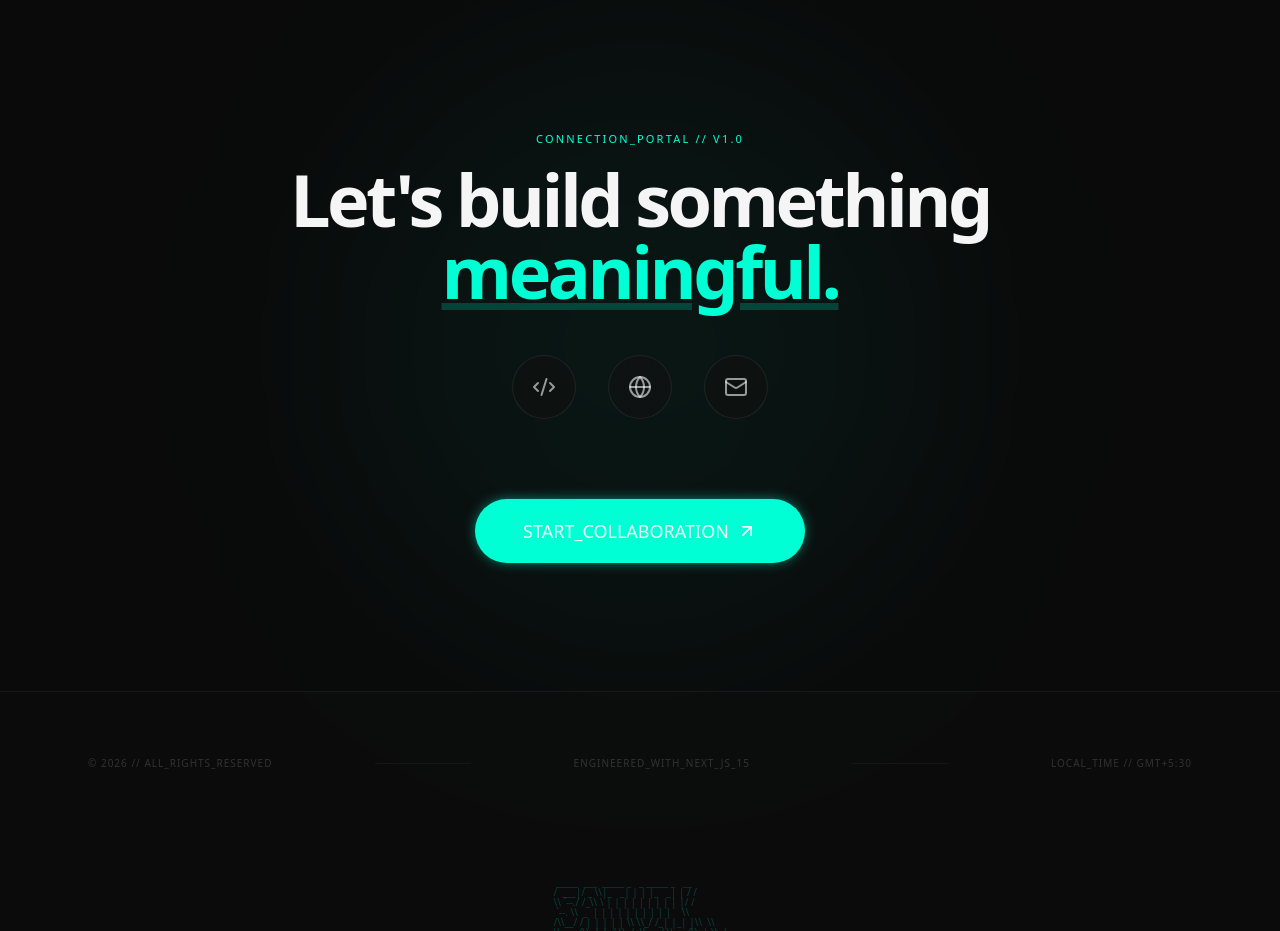
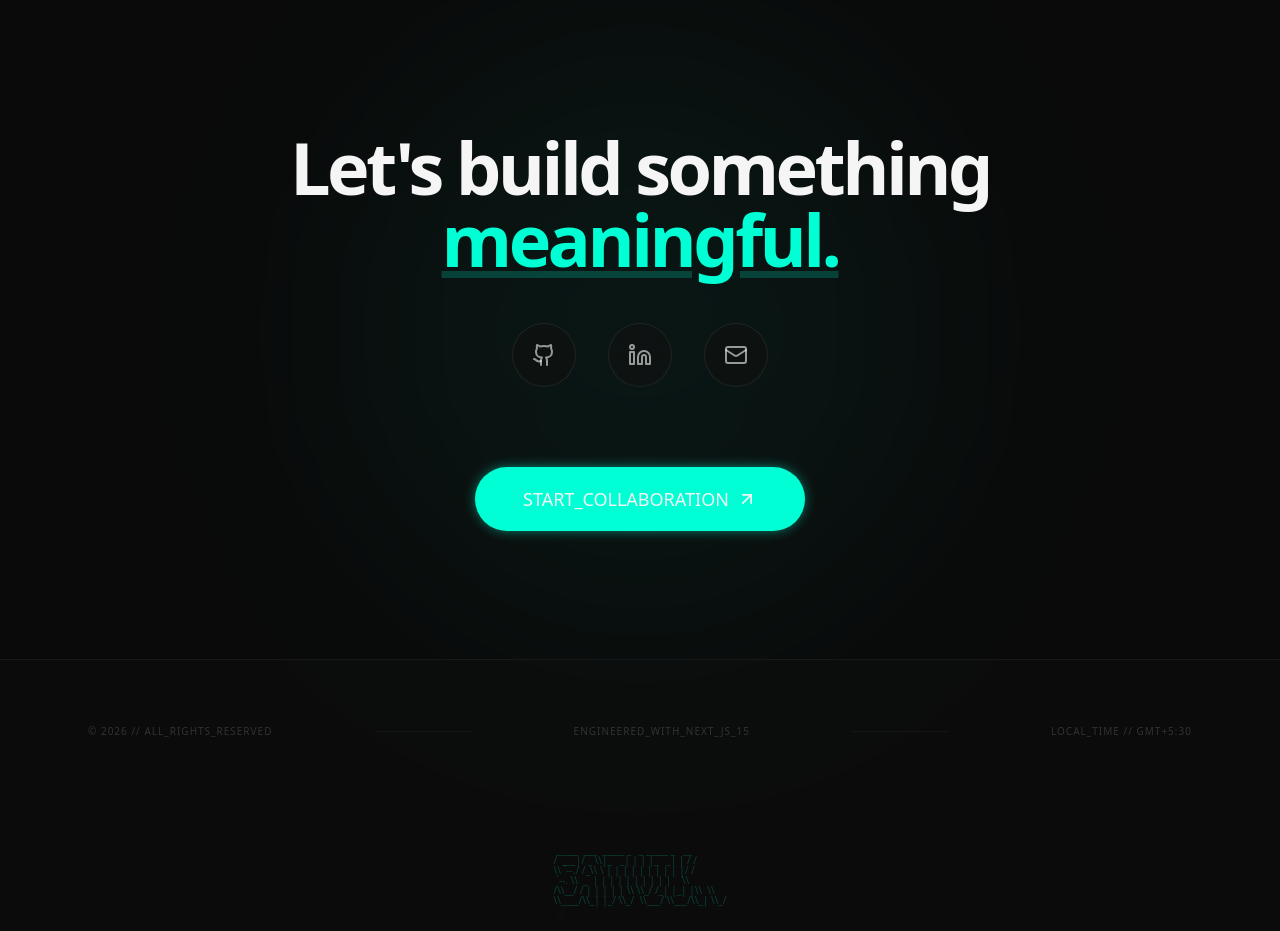
Before and after one commit to Satvik2Sharma/My-Portfolio, a Next.js app: page / in a window 1280 px wide. Shown: the part 7280-8211 px from the top of the page. Built offline with nearby package versions, Linux system fonts and the light colour scheme.

Commit message:
feat(contact): update social links, embed brand SVGs, and remove debug labels

```diff
--- a/sections/Contact.tsx
+++ b/sections/Contact.tsx
@@ -3,13 +3,50 @@
 import { Section } from "@/components/Section";
 import { Magnetic } from "@/components/ui/Magnetic";
 import { Button } from "@/components/ui/Button";
-import { Code2, Globe, Mail, ArrowUpRight } from "lucide-react";
+import { Mail, ArrowUpRight } from "lucide-react";
 import { motion } from "framer-motion";
 
+const GithubIcon = ({ size = 24 }: { size?: number }) => (
+  <svg
+    xmlns="http://www.w3.org/2000/svg"
+    width={size}
+    height={size}
+    viewBox="0 0 24 24"
+    fill="none"
+    stroke="currentColor"
+    strokeWidth="2"
+    strokeLinecap="round"
+    strokeLinejoin="round"
+    className="lucide lucide-github"
+  >
+    <path d="M15 22v-4a4.8 4.8 0 0 0-1-3.5c3 0 6-2 6-5.5.08-1.25-.27-2.48-1-3.5.28-1.15.28-2.35 0-3.5 0 0-1 0-3 1.5-2.64-.5-5.36-.5-8 0C6 2 5 2 5 2c-.3 1.15-.3 2.35 0 3.5A5.403 5.403 0 0 0 4 9c0 3.5 3 5.5 6 5.5-.39.49-.68 1.05-.85 1.65-.17.6-.22 1.23-.15 1.85v4" />
+    <path d="M9 18c-4.51 2-5-2-7-2" />
+  </svg>
+);
+
+const LinkedinIcon = ({ size = 24 }: { size?: number }) => (
+  <svg
+    xmlns="http://www.w3.org/2000/svg"
+    width={size}
+    height={size}
+    viewBox="0 0 24 24"
+    fill="none"
+    stroke="currentColor"
+    strokeWidth="2"
+    strokeLinecap="round"
+    strokeLinejoin="round"
+    className="lucide lucide-linkedin"
+  >
+    <path d="M16 8a6 6 0 0 1 6 6v7h-4v-7a2 2 0 0 0-2-2 2 2 0 0 0-2 2v7h-4v-7a6 6 0 0 1 6-6z" />
+    <rect width="4" height="12" x="2" y="9" />
+    <circle cx="4" cy="4" r="2" />
+  </svg>
+);
+
 const SOCIALS = [
-  { name: "GitHub", href: "https://github.com/satviksharma", icon: <Code2 size={24} /> },
-  { name: "LinkedIn", href: "https://linkedin.com/in/satviksharma", icon: <Globe size={24} /> },
-  { name: "Email", href: "mailto:satvik@example.com", icon: <Mail size={24} /> },
+  { name: "Github", href: "https://github.com/Satvik2Sharma", icon: <GithubIcon size={24} /> },
+  { name: "Linkedin", href: "https://www.linkedin.com/in/satvik2sharma", icon: <LinkedinIcon size={24} /> },
+  { name: "Email", href: "mailto:satviksharma1706@gmail.com", icon: <Mail size={24} /> },
 ];
 
 export const Contact = () => {
@@ -23,7 +60,6 @@
         className="space-y-12"
       >
         <div className="space-y-4">
-          <p className="text-mono text-accent tracking-[0.2em]">CONNECTION_PORTAL // V1.0</p>
           <h2 className="text-5xl md:text-7xl font-bold tracking-tighter">
             Let&apos;s build something <br />
             <span className="text-accent underline decoration-accent/20">meaningful.</span>
```
